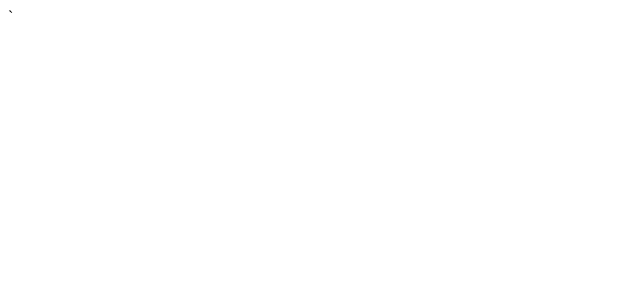
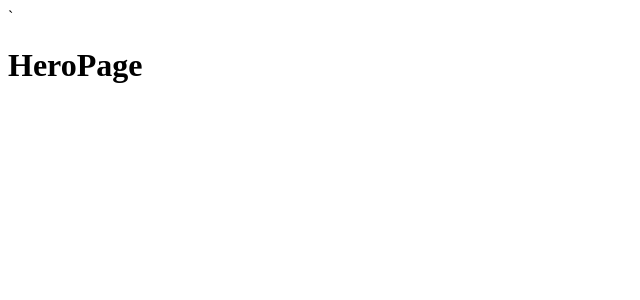
Before and after one commit to Ezelu/answer_it, a React (Create React App) app: page / in a window 1280 px wide. Shown: the top 300 px of the page, without its empty margins (0-640 px from the left). Built offline with nearby package versions, Linux system fonts and the light colour scheme.

Commit message:
Created a stylesheet

```diff
--- /dev/null
+++ b/src/App.css
@@ -0,0 +1,13 @@
+* {
+  padding: 0;
+  margin: 0;
+  box-sizing: border-box;
+  font-family: Verdana, Geneva, Tahoma, sans-serif;
+}
+
+body {
+  position: relative;
+  top: 0;
+  left: 0;
+  /* margin-top: -6%; */
+}
--- a/src/App.js
+++ b/src/App.js
@@ -1,5 +1,8 @@
 
 import * as React from 'react';
+import { Route, Routes } from 'react-router';
+import HeroPage from './pages/HeroPage/HeroPage';
+import QuizPage from './pages/QuizPage/QuizPage';
 
 
 
@@ -16,9 +19,10 @@ export default function App () {
 
   return (
     <>
-      <div>
-
-      </div>
+      <Routes>
+        <Route path='/' exact element={<HeroPage />} />
+        <Route path='/quiz' element={<QuizPage />} />
+      </Routes>
     </>
   );
 }
```
